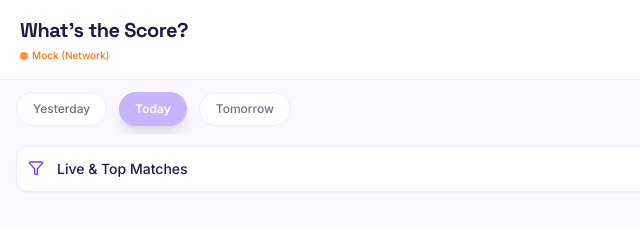
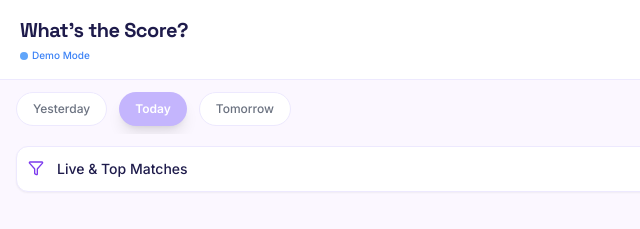
Before and after one commit to mothpeople/football-app, a website: page index.html in a window 1280 px wide. Shown: the top 229 px of the page, 0-640 px from the left. Drawn offline with nearby package versions, Linux system fonts and the light colour scheme; no server answers.

Commit message:
Update index.html

```diff
--- a/index.html
+++ b/index.html
@@ -310,7 +310,8 @@
         const CONFIG = {
             // Set to TRUE to fetch from your Vercel backend.
             // The relative path '/api/matches' works automatically when deployed.
-            USE_LIVE_DATA: true,
+            // DEFAULTING TO FALSE (Demo Mode) to fix initial error. Set to true when Vercel API Key is fixed.
+            USE_LIVE_DATA: false,
 
             // Your API Endpoint (Updated to your live Vercel URL)
             API_URL: 'https://football-app-livid.vercel.app/api/matches',
@@ -506,6 +507,8 @@
                 el.innerHTML = `<div class="w-2 h-2 rounded-full bg-emerald-500"></div><span class="text-[10px] text-emerald-600 font-bold">Live Data</span>`;
             } else if (type === 'success-empty') {
                 el.innerHTML = `<div class="w-2 h-2 rounded-full bg-emerald-500"></div><span class="text-[10px] text-emerald-600 font-bold">Live (No Games)</span>`;
+            } else if (type === 'manual-mock') { // New state
+                 el.innerHTML = `<div class="w-2 h-2 rounded-full bg-blue-400"></div><span class="text-[10px] text-blue-500 font-medium">Demo Mode</span>`;
             } else {
                 // Show error code if available
                 const errText = msg ? `Mock (${msg})` : 'Mock Mode';
@@ -613,7 +616,7 @@
                     renderMatches('All', mockMatches);
                 }
             } else {
-                updateStatus('error'); // Technically mock mode
+                updateStatus('manual-mock'); // Use the new neutral status
                 renderMatches('All', mockMatches);
             }
 
```
